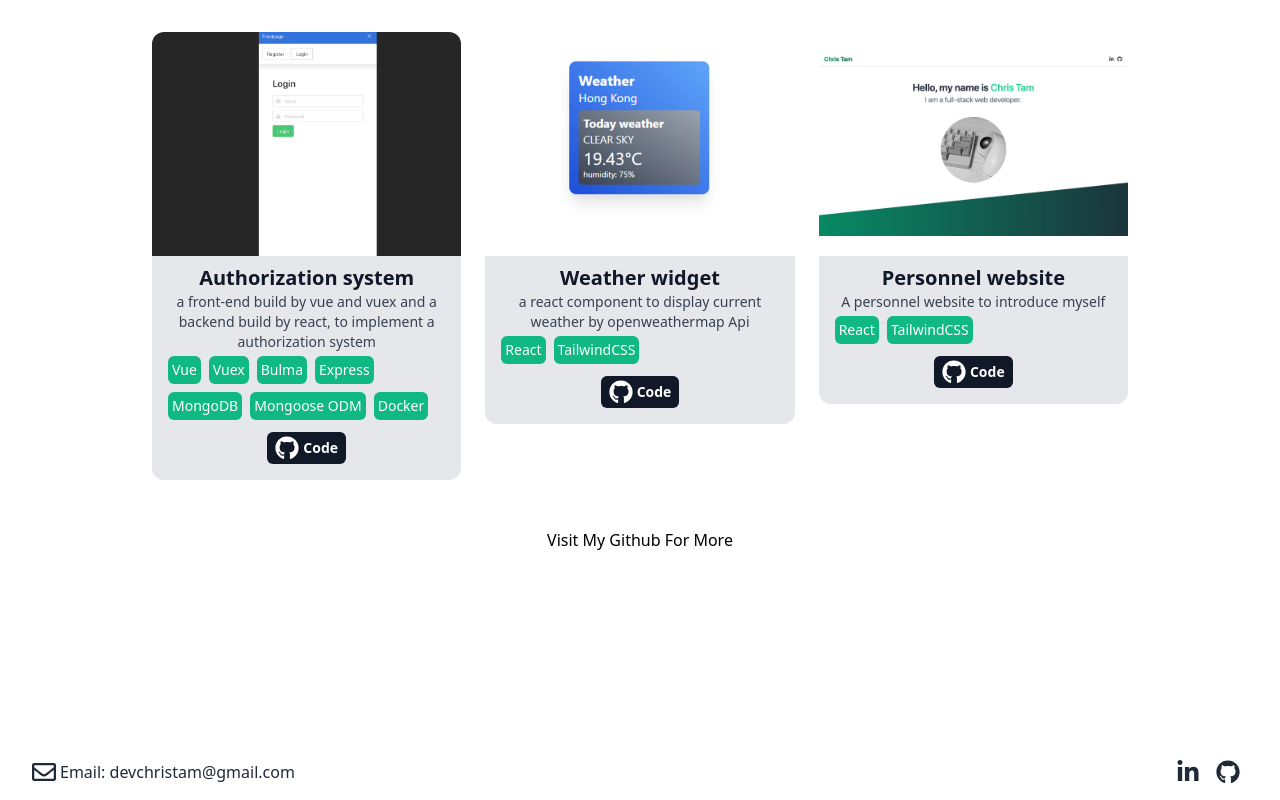
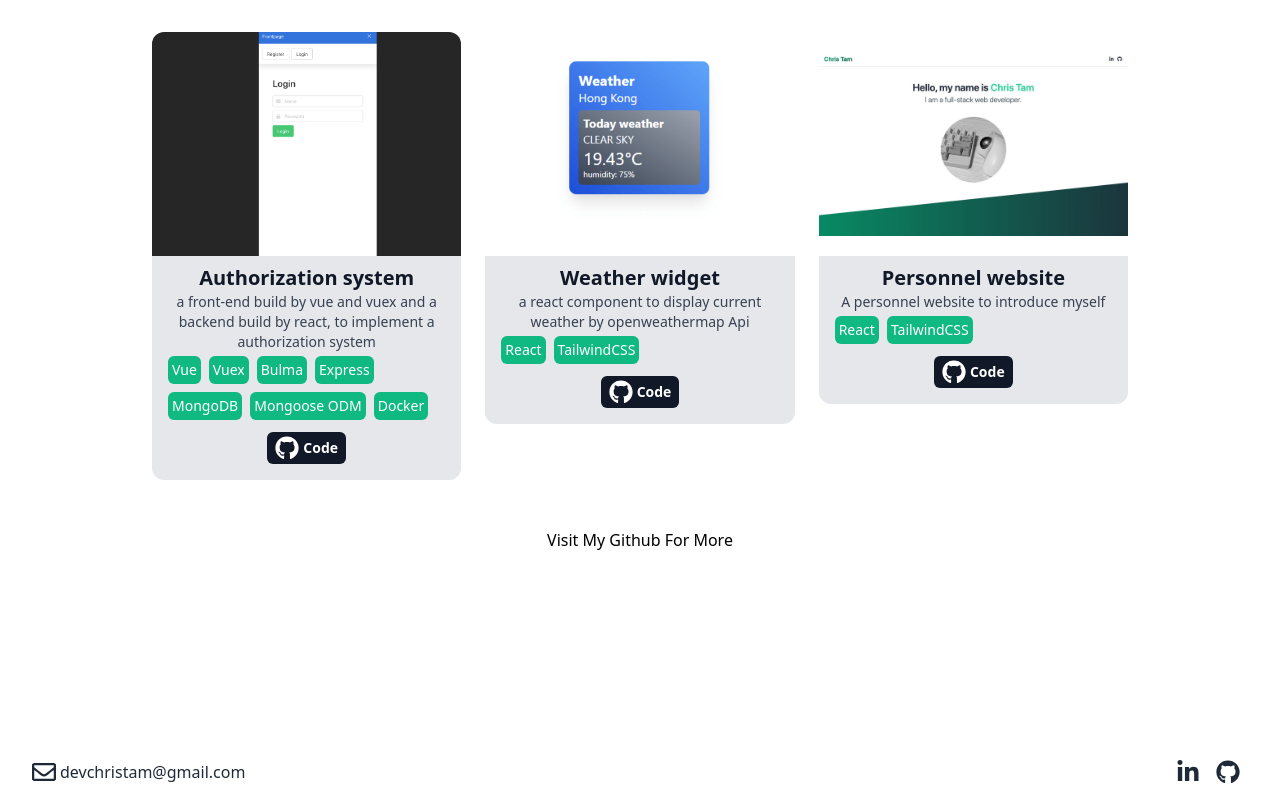
Before and after one commit to devchristam/my-personal-website, a React (Create React App) app: page / in a window 1280 px wide. Shown: the part 1916-2716 px from the top of the page. Built offline with nearby package versions, Linux system fonts and the light colour scheme.

Commit message:
update footer

```diff
--- a/src/components/MyFooter.jsx
+++ b/src/components/MyFooter.jsx
@@ -7,7 +7,7 @@ const MyFooter = () => {
             <div className="flex items-center mx-2 text-gray-800">
               <svg className="h-5 w-5 sm:h-6 sm:w-6 fill-current" data-icon="envelope" xmlns="http://www.w3.org/2000/svg" viewBox="0 0 512 512"><path fill="currentColor" d="M464 64H48C21.49 64 0 85.49 0 112v288c0 26.51 21.49 48 48 48h416c26.51 0 48-21.49 48-48V112c0-26.51-21.49-48-48-48zm0 48v40.805c-22.422 18.259-58.168 46.651-134.587 106.49-16.841 13.247-50.201 45.072-73.413 44.701-23.208.375-56.579-31.459-73.413-44.701C106.18 199.465 70.425 171.067 48 152.805V112h416zM48 400V214.398c22.914 18.251 55.409 43.862 104.938 82.646 21.857 17.205 60.134 55.186 103.062 54.955 42.717.231 80.509-37.199 103.053-54.947 49.528-38.783 82.032-64.401 104.947-82.653V400H48z"></path></svg>
               <p className="ml-1">
-                Email: devchristam@gmail.com
+                devchristam@gmail.com
               </p>
             </div>
           </div>
```
